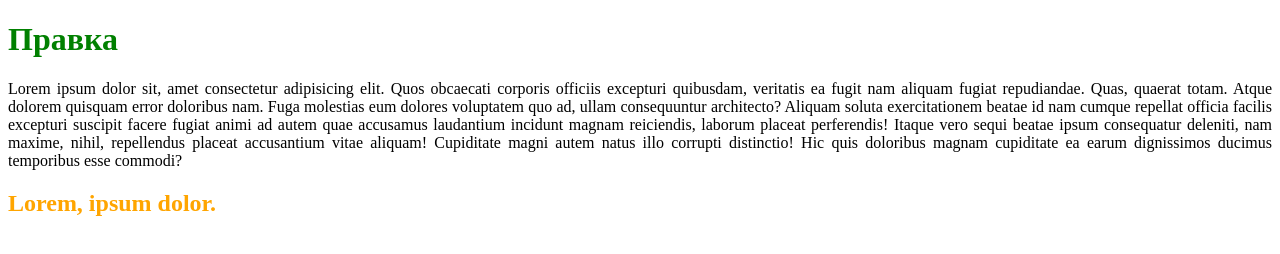
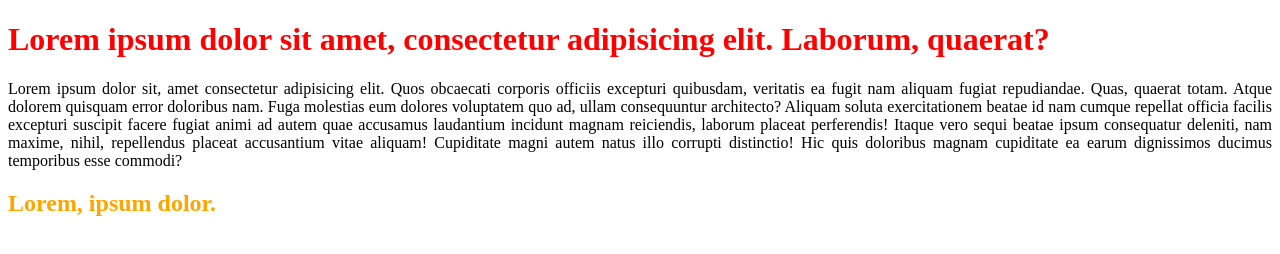
Before and after one commit to TihoH/my-repo-2, a plain HTML site: page index.html in a window 1280 px wide. Drawn offline with Linux system fonts and the light colour scheme.

Commit message:
Revert "my-repo2-save2-fix2"
This reverts commit 650c277c5c0faa0e8e805f2cbfbf9098da4cfc0f.

```diff
--- a/assets/style.css
+++ b/assets/style.css
@@ -1,5 +1,5 @@
 h1{
-    color: green;
+    color: red;
 }
 
 p{
--- a/index.html
+++ b/index.html
@@ -8,7 +8,7 @@
     <link rel="stylesheet" href="./assets/style.css">
 </head>
 <body>
-    <h1>Правка</h1>
+    <h1>Lorem ipsum dolor sit amet, consectetur adipisicing elit. Laborum, quaerat?</h1>
     <p>
         Lorem ipsum dolor sit, amet consectetur adipisicing elit. Quos obcaecati corporis officiis excepturi quibusdam, veritatis ea fugit nam aliquam fugiat repudiandae. Quas, quaerat totam. Atque dolorem quisquam error doloribus nam. Fuga molestias eum dolores voluptatem quo ad, ullam consequuntur architecto? Aliquam soluta exercitationem beatae id nam cumque repellat officia facilis excepturi suscipit facere fugiat animi ad autem quae accusamus laudantium incidunt magnam reiciendis, laborum placeat perferendis! Itaque vero sequi beatae ipsum consequatur deleniti, nam maxime, nihil, repellendus placeat accusantium vitae aliquam! Cupiditate magni autem natus illo corrupti distinctio! Hic quis doloribus magnam cupiditate ea earum dignissimos ducimus temporibus esse commodi?
     </p>
```
